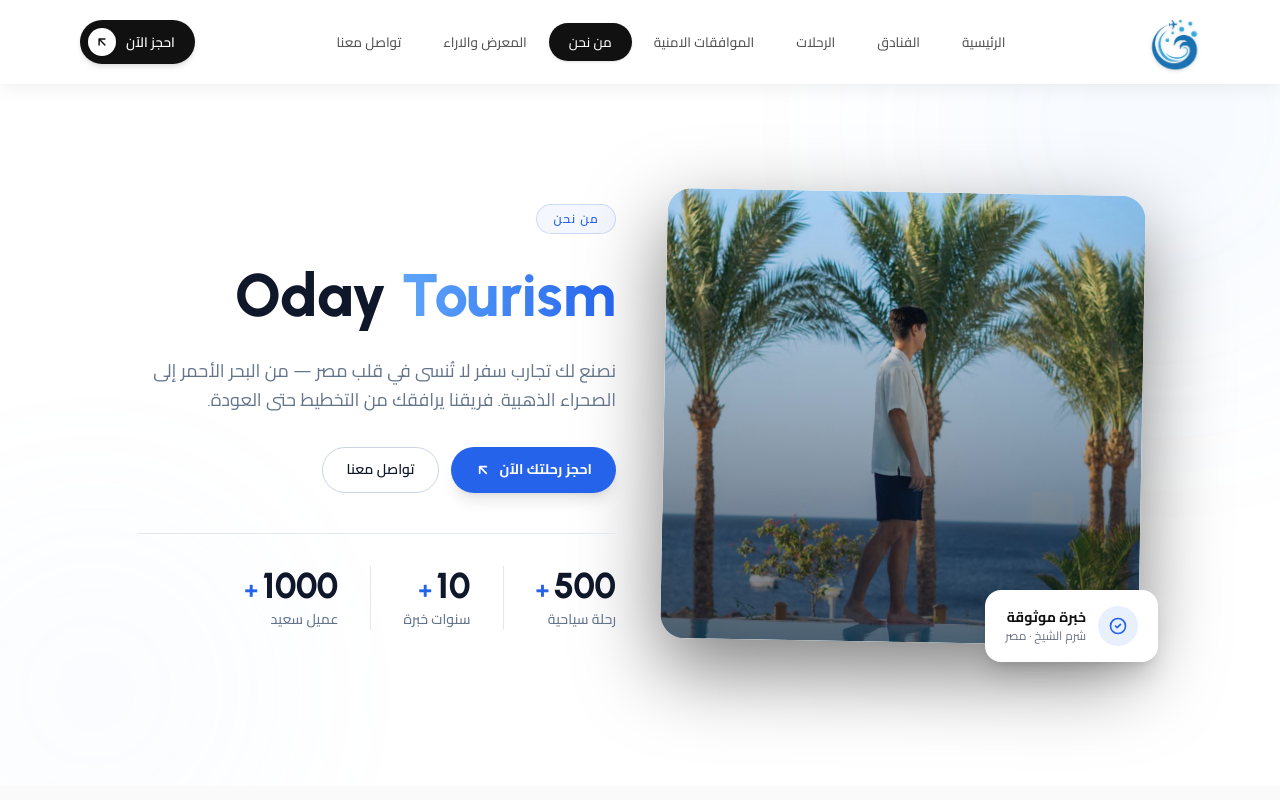
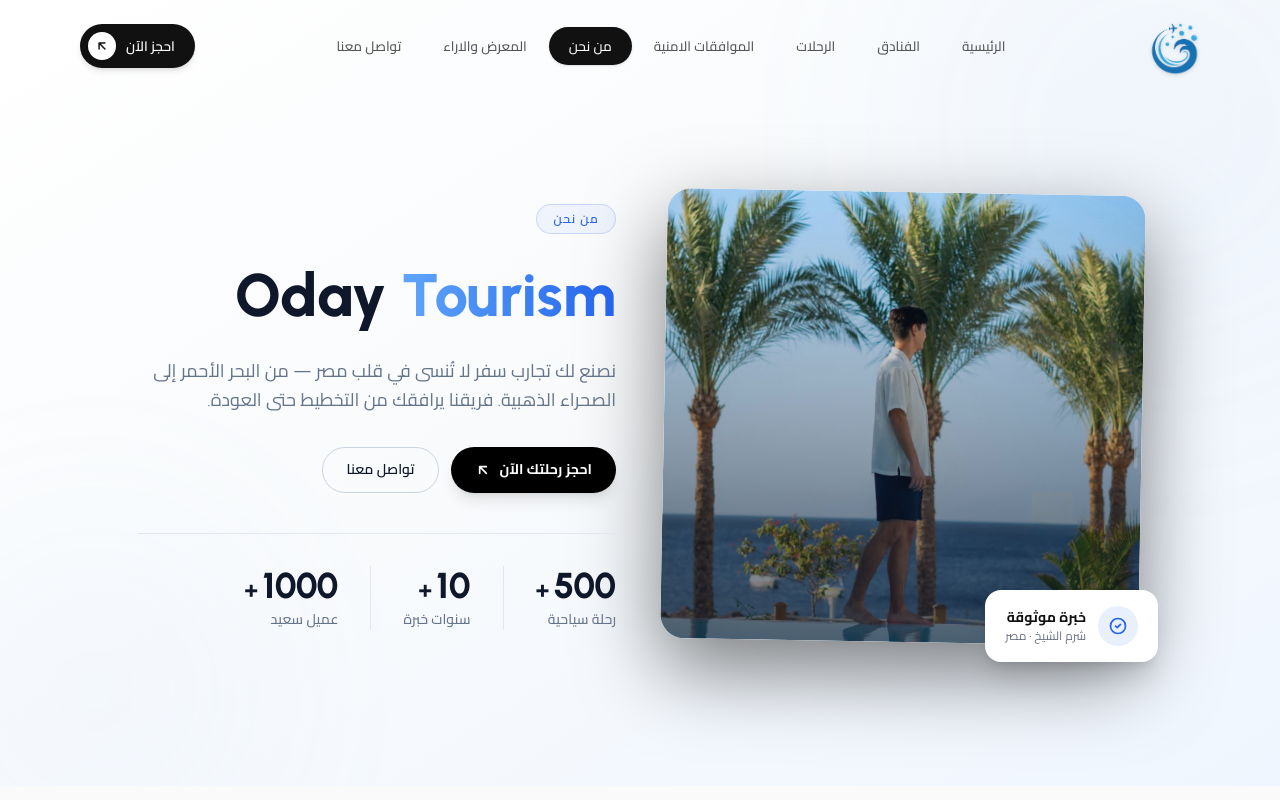
Before and after one commit to zakad00e2/oday, a Next.js app: page /about in a window 1280 px wide. Shown: the top 800 px of the page. Built offline with nearby package versions, Linux system fonts and the light colour scheme.

Commit message:
feat: add About page and implement Navbar component.

```diff
--- a/app/about/page.tsx
+++ b/app/about/page.tsx
@@ -223,7 +223,7 @@ export default function AboutPage() {
             {/* ════════════════════════════════════════════════════
                 ██  1. HERO
             ════════════════════════════════════════════════════ */}
-            <section id="hero" className="relative overflow-hidden bg-white pt-40 pb-36 md:pt-48 md:pb-36">
+            <section id="hero" className="relative overflow-hidden bg-gradient-to-br from-[#ffffff] via-[#f8fafc] to-[#eff6ff] pt-40 pb-36 md:pt-48 md:pb-36">
                 {/* decorative circles */}
                 <div className="absolute -top-32 -right-32 w-[500px] h-[500px] bg-[#60A5FA] opacity-5 rounded-full blur-[120px] pointer-events-none" />
                 <div className="absolute -bottom-20 -left-20 w-[350px] h-[350px] bg-[#93C5FD] opacity-5 rounded-full blur-[100px] pointer-events-none" />
@@ -247,7 +247,7 @@ export default function AboutPage() {
                         <div className="flex flex-wrap justify-center lg:justify-start gap-3 pt-2 w-full">
                             <a
                                 href="/package-builder"
-                                className="flex items-center gap-2 bg-[#2563EB] text-white font-bold px-6 py-3 rounded-full shadow-lg hover:bg-[#1d4ed8] hover:scale-105 transition-all text-sm"
+                                className="flex items-center gap-2 bg-black text-white font-bold px-6 py-3 rounded-full shadow-lg  hover:scale-105 transition-all text-sm"
                             >
                                 احجز رحلتك الآن
                                 <svg className="w-4 h-4 scale-x-[-1]" fill="none" stroke="currentColor" strokeWidth={2.5} viewBox="0 0 24 24">
@@ -272,7 +272,7 @@ export default function AboutPage() {
                                 <div key={stat.label} className={`flex flex-col items-center lg:items-start px-4 sm:px-6 md:px-8 ${index !== 2 ? "border-l border-[#e2e8f0]" : ""} ${index === 0 ? "lg:pr-0 pl-4 sm:pl-6 md:pl-8" : ""}`}>
                                     <div className="flex items-baseline gap-1">
                                         <span className="text-3xl md:text-4xl font-black text-[#0f172a]">{stat.number.replace('+', '')}</span>
-                                        <span className="text-xl md:text-2xl font-bold text-[#2563EB]">+</span>
+                                        <span className="text-xl md:text-2xl font-bold text-[#0f172a]">+</span>
                                     </div>
                                     <p className="text-xs sm:text-sm font-medium text-[#64748b] mt-1">{stat.label}</p>
                                 </div>
--- a/components/Navbar.tsx
+++ b/components/Navbar.tsx
@@ -24,8 +24,8 @@ export default function Navbar() {
 
   const closeMobile = useCallback(() => setMobileOpen(false), []);
 
-  // showBg: show white background only after scrolling, or always on About page
-  const showBg = scrolled || isAbout;
+  // showBg: show white background only after scrolling
+  const showBg = scrolled;
   // useDark: use dark-colored items on non-home pages even before scrolling
   const useDark = scrolled || !isHome;
 
```
